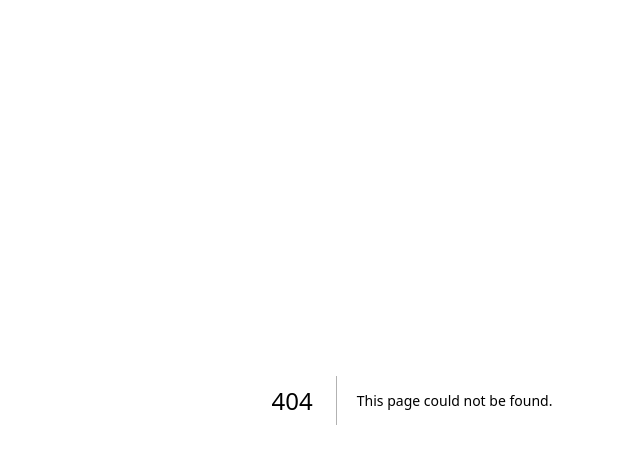
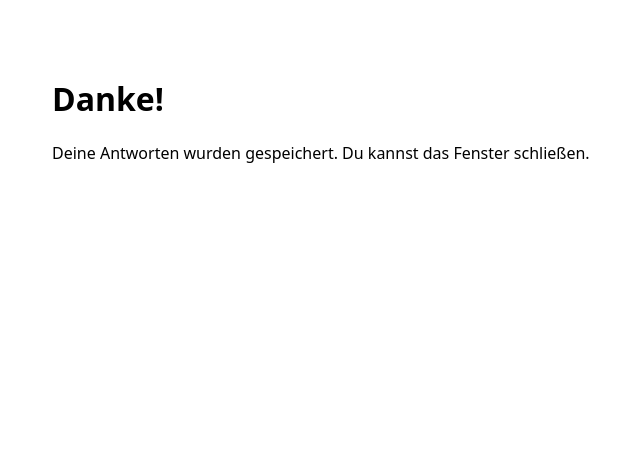
Before and after one commit to Mart-041/Im-with-stupid, a Next.js app: page /thanks in a window 1280 px wide. Before the commit this address had no page. Shown: the top 464 px of the page, without its empty margins (228-868 px from the left). Built offline with nearby package versions, Linux system fonts and the light colour scheme.

Commit message:
Create thanks.tsx

```diff
--- /dev/null
+++ b/pages/thanks.tsx
@@ -0,0 +1,8 @@
+export default function Thanks() {
+  return (
+    <main style={{ maxWidth: 720, margin: "40px auto", padding: 16, fontFamily: "system-ui, sans-serif" }}>
+      <h1>Danke!</h1>
+      <p>Deine Antworten wurden gespeichert. Du kannst das Fenster schließen.</p>
+    </main>
+  );
+}
```
